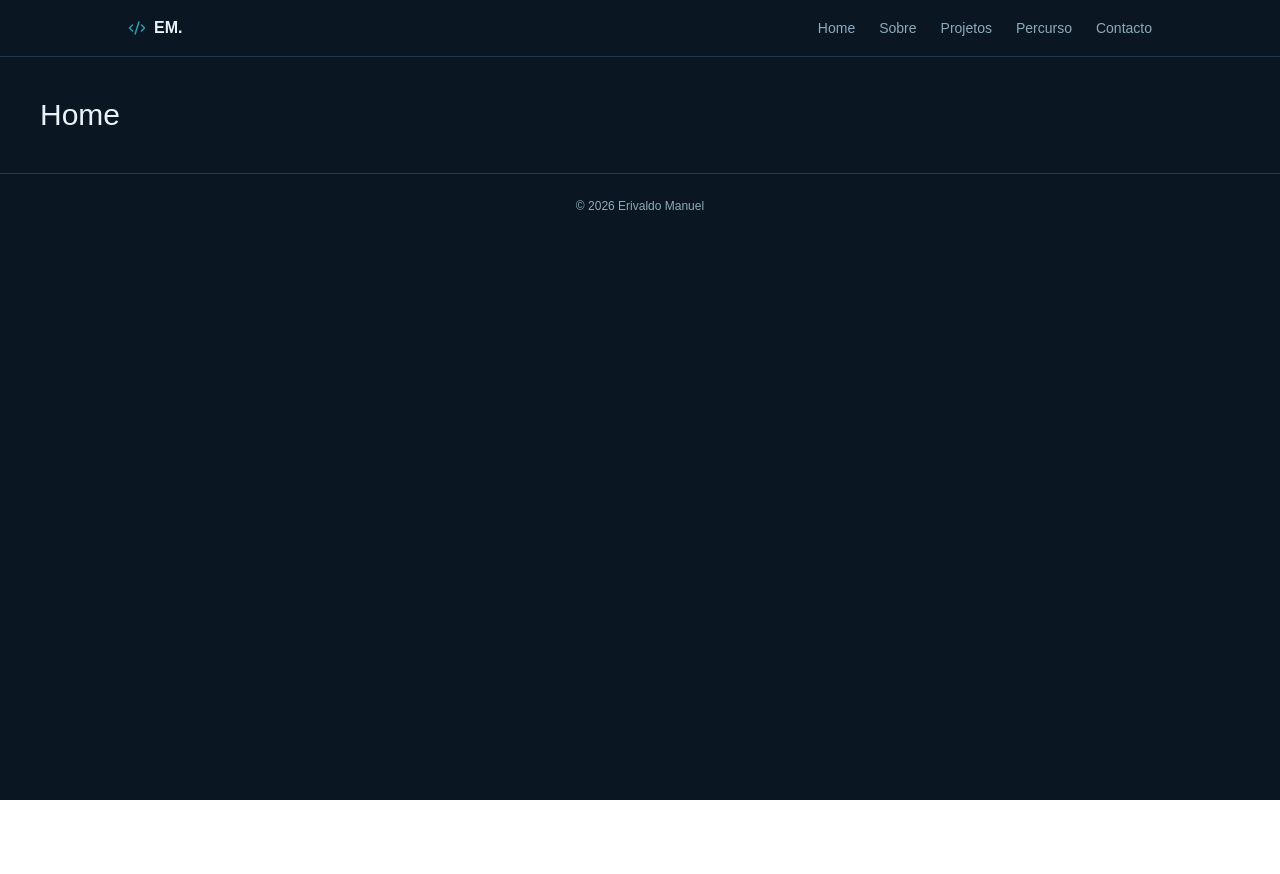
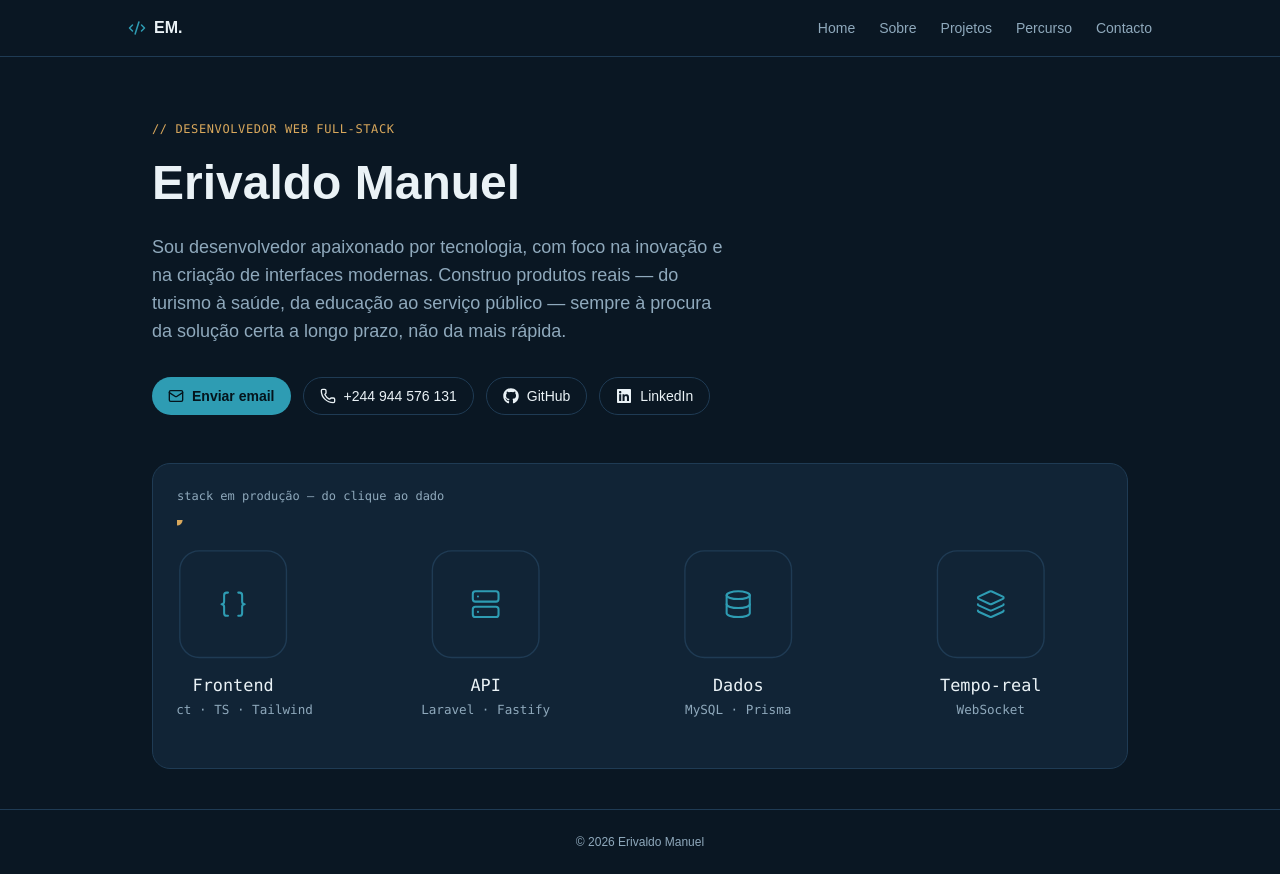
Before and after one commit to Erivaldo07/MY-PORTIFOLIO, a React (Vite) app: page / in a window 1280 px wide. Before the commit the page ends 800 px from the top, so only its background shows below. Built offline with nearby package versions, Linux system fonts and the light colour scheme.

Commit message:
page home done

```diff
--- a/package.json
+++ b/package.json
@@ -19,6 +19,7 @@
     "lucide-react": "^1.26.0",
     "react": "^19.2.7",
     "react-dom": "^19.2.7",
+    "react-icons": "^5.7.0",
     "react-router-dom": "^7.18.1",
     "shadcn": "^4.14.0",
     "tailwind-merge": "^3.6.0",
--- /dev/null
+++ b/src/components/common/ArchitecturePulse.tsx
@@ -0,0 +1,57 @@
+import { Braces, Server, Database, Layers, type LucideIcon } from 'lucide-react'
+
+type Node = {
+  label: string
+  sub: string
+  icon: LucideIcon
+  x: number
+}
+
+const nodes: Node[] = [
+  { label: 'Frontend', sub: 'React · TS · Tailwind', icon: Braces, x: 40 },
+  { label: 'API', sub: 'Laravel · Fastify', icon: Server, x: 220 },
+  { label: 'Dados', sub: 'MySQL · Prisma', icon: Database, x: 400 },
+  { label: 'Tempo-real', sub: 'WebSocket', icon: Layers, x: 580 },
+]
+
+function ArchitecturePulse() {
+  return (
+    <div className="w-full overflow-x-auto">
+      <svg viewBox="0 0 660 160" className="h-auto w-full min-w-140 font-mono">
+        <defs>
+          <linearGradient id="lineGrad" x1="0" y1="0" x2="1" y2="0">
+            <stop offset="0%" stopColor="#2E9CB3" stopOpacity="0.15" />
+            <stop offset="50%" stopColor="#2E9CB3" stopOpacity="0.55" />
+            <stop offset="100%" stopColor="#2E9CB3" stopOpacity="0.15" />
+          </linearGradient>
+        </defs>
+
+        <line x1="70" y1="70" x2="610" y2="70" stroke="url(#lineGrad)" strokeWidth="1.5" />
+
+        <circle r="4" fill="#D9A85C">
+          <animateMotion path="M70,70 L610,70" dur="3.2s" repeatCount="indefinite" />
+          <animate attributeName="opacity" values="0;1;1;0" dur="3.2s" repeatCount="indefinite" />
+        </circle>
+
+        {nodes.map((n) => (
+          <g key={n.label} transform={`translate(${n.x}, 30)`}>
+            <rect x="-38" y="-8" width="76" height="76" rx="14" fill="#112436" stroke="#1F3B54" strokeWidth="1" />
+            <foreignObject x="-38" y="-8" width="76" height="76">
+              <div className="flex h-full w-full items-center justify-center">
+                <n.icon size={22} color="#2E9CB3" strokeWidth={1.6} />
+              </div>
+            </foreignObject>
+            <text x="0" y="92" textAnchor="middle" fill="#EAF2F6" fontSize="12" fontWeight={500}>
+              {n.label}
+            </text>
+            <text x="0" y="108" textAnchor="middle" fill="#8FA9BC" fontSize="9">
+              {n.sub}
+            </text>
+          </g>
+        ))}
+      </svg>
+    </div>
+  )
+}
+
+export default ArchitecturePulse
--- /dev/null
+++ b/src/pages/home/home.tsx
@@ -0,0 +1,76 @@
+import { Mail, Phone} from 'lucide-react'
+import Reveal from '@/components//common/Reveal'
+import ArchitecturePulse from '@/components//common/ArchitecturePulse'
+import { profile } from '@/data/profile'
+import {FaGithub,FaLinkedin} from 'react-icons/fa'
+
+
+function Home() {
+  return (
+    <section className="mx-auto max-w-5xl px-6 pb-10 pt-16">
+      <Reveal>
+        <p className="mb-4 font-mono text-xs uppercase tracking-wider text-[#D9A85C]">
+          // desenvolvedor web full-stack
+        </p>
+        <h1 className="mb-5 font-sans text-4xl font-semibold leading-tight sm:text-5xl">
+          {profile.name}
+        </h1>
+        <p className="mb-8 max-w-xl text-base text-[#8FA9BC] sm:text-lg">
+          Sou desenvolvedor apaixonado por tecnologia, com foco na inovação e na
+          criação de interfaces modernas. Construo produtos reais — do turismo à
+          saúde, da educação ao serviço público — sempre à procura da solução
+          certa a longo prazo, não da mais rápida.
+        </p>
+
+       <div className="mb-12 flex flex-wrap gap-3">
+  <a
+    href={`mailto:${profile.email}`}
+    className="flex items-center gap-2 rounded-full bg-[#2E9CB3] px-4 py-2 text-sm font-semibold text-[#04141C] transition-transform hover:-translate-y-0.5"
+  >
+    <Mail size={16} />
+    Enviar email
+  </a>
+
+  <a
+    href={profile.phoneHref}
+    className="flex items-center gap-2 rounded-full border border-[#1F3B54] px-4 py-2 text-sm transition-colors hover:border-white/40"
+  >
+    <Phone size={16} />
+    {profile.phone}
+  </a>
+
+  <a
+    href={profile.github}
+    target="_blank"
+    rel="noreferrer"
+    className="flex items-center gap-2 rounded-full border border-[#1F3B54] px-4 py-2 text-sm transition-colors hover:border-white/40"
+  >
+    <FaGithub size={16} />
+    GitHub
+  </a>
+
+  <a
+    href={profile.linkedin}
+    target="_blank"
+    rel="noreferrer"
+    className="flex items-center gap-2 rounded-full border border-[#1F3B54] px-4 py-2 text-sm transition-colors hover:border-white/40"
+  >
+    <FaLinkedin size={16} />
+    LinkedIn
+  </a>
+</div>
+      </Reveal>
+
+      <Reveal delay={150}>
+        <div className="rounded-2xl border border-[#1F3B54] bg-[#112436] p-6">
+          <p className="mb-4 font-mono text-xs text-[#8FA9BC]">
+            stack em produção — do clique ao dado
+          </p>
+          <ArchitecturePulse />
+        </div>
+      </Reveal>
+    </section>
+  )
+}
+
+export default Home
--- a/src/routes/AppRoutes.tsx
+++ b/src/routes/AppRoutes.tsx
@@ -1,11 +1,12 @@
 import { Routes, Route } from 'react-router-dom'
 import Layout from '../components/layout/layout'
+import Home from "@/pages/home/home"
 
 function AppRoutes() {
   return (
     <Routes>
       <Route element={<Layout />}>
-        <Route path="/" element={<h1 className="p-10 text-3xl">Home</h1>} />
+        <Route path="/" element={<Home />} />
         <Route path="/sobre" element={<h1 className="p-10 text-3xl">Sobre</h1>} />
         <Route path="/projetos" element={<h1 className="p-10 text-3xl">Projetos</h1>} />
         <Route path="/percurso" element={<h1 className="p-10 text-3xl">Percurso</h1>} />
```
Also changed, not shown: 1 other file (tests, documents, lock files or other folders).
